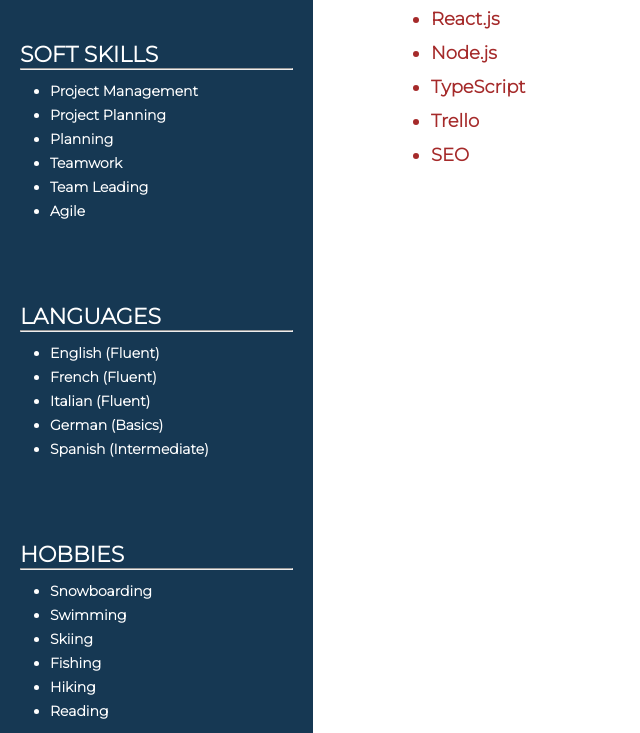
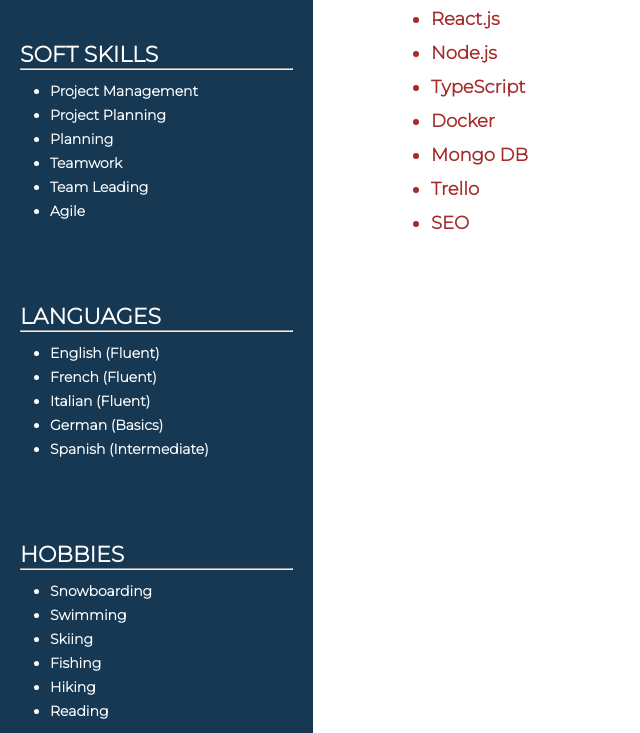
Before and after one commit to turbomatrixxxl/CV, a plain HTML site: page index.html in a window 1280 px wide. Shown: the part 2757-3490 px from the top of the page, without its empty margins (0-640 px from the left). Drawn offline with Linux system fonts and the light colour scheme.

Commit message:
added MongoDb in tech skills

```diff
--- a/index.html
+++ b/index.html
@@ -389,6 +389,8 @@
             <li><b>React.js</b></li>
             <li><b>Node.js</b></li>
             <li><b>TypeScript</b></li>
+            <li><b>Docker</b></li>
+            <li><b>Mongo DB</b></li>
             <li><b>Trello</b></li>
             <li><b>SEO</b></li>
           </ul>
```
